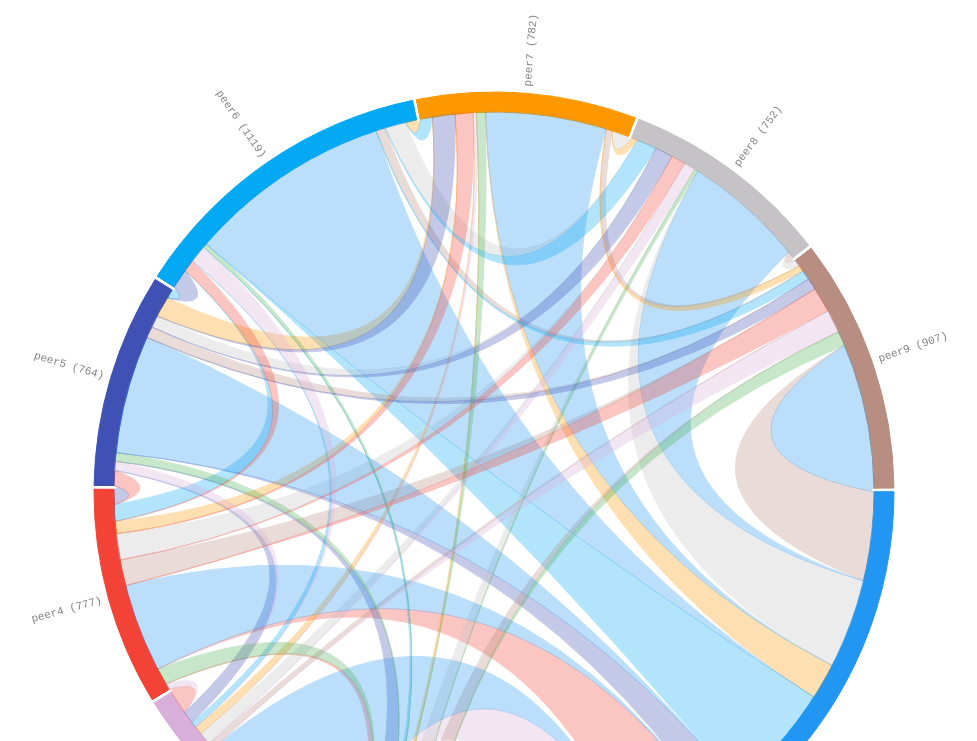
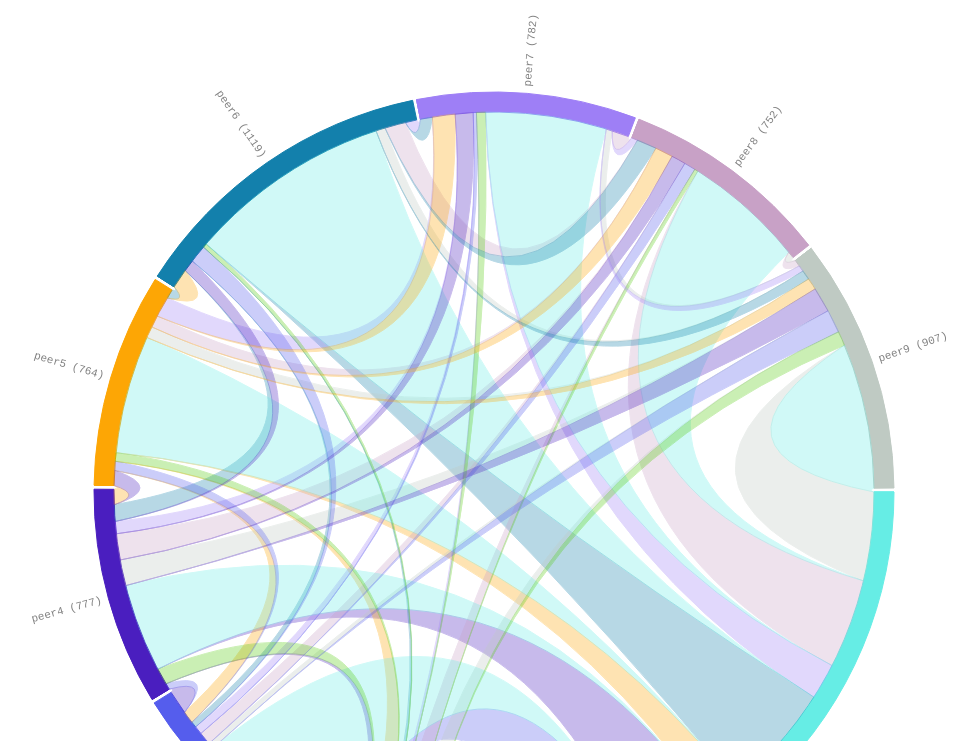
Before and after one commit to zebbra/uxmesh, a website: page public/index.html in a window 1280 px wide. Shown: the part 59-800 px from the top of the page, without its empty margins (146-1123 px from the left). Drawn offline with nearby package versions, Linux system fonts and the light colour scheme.

Commit message:
implemented dynamic color handling for chord diagram

```diff
--- a/index.html
+++ b/public/index.html
@@ -92,102 +92,30 @@
     [ 'peer9', 'peer6', 36],
     [ 'peer9', 'peer7', 23],
     [ 'peer9', 'peer8', 25]
-  ]
+  ];
 
-  // OLD COLORS
-  // let colors = {
-  //     "Jack": "#da4480",
-  //     "Lucas": "#5ab449",
-  //     "Tiffany": "#7f5acd",
-  //     "Andrew": "#aab740",
-  //     "Figs": "#ce58c0",
-  //     "Jaume": "#50a26e",
-  //     "Paul": "#d1434b",
-  //     "Shane": "#45c0bc",
-  //     "Peter F": "#ce5929",
-  //     "Luis": "#4e7bda",
-  //     "Stephen": "#d49d3c",
-  //     "Peter B": "#6660a3",
-  //     "Ziggy": "#7b853c",
-  //     "Deise": "#b58dde",
-  //     "Ferg": "#97622e",
-  //     "Nick": "#609dd6",
-  //     "John": "#e29074",
-  //     "Brian": "#9c4b88",
-  //     "Kevin": "#ab505f",
-  //     "Mark": "#dc85b6",
-  //     "Mick": "#ab97a0"
-  // };
+  function getUniqIds(data) {
+    let flattenAndWithoutNumbers =  [].concat(...data).filter((item) => {
+      return (parseInt(item) != item); //get rid of last column which contains only numbers, we just need to proceed with the string-id's
+    });
 
-  // COLORS PALETTE
-  // let colors = {
-  //     "Jack": "#F34336",
-  //     "Lucas": "#E81E63",
-  //     "Tiffany": "#9C27B0",
-  //     "Andrew": "#673AB7",
-  //     "Figs": "#3F51B5",
-  //     "Jaume": "#2196F2",
-  //     "Paul": "#03A9F3",
-  //     "Shane": "#00BCD3",
-  //     "Peter F": "#009688",
-  //     "Luis": "#4CAF50",
-  //     "Stephen": "#8BC24A",
-  //     "Peter B": "#CCDB39",
-  //     "Ziggy": "#FEEA3B",
-  //     "Deise": "#FEC007",
-  //     "Ferg": "#FE9800",
-  //     "Nick": "#FE5722",
-  //     "John": "#795548",
-  //     "Brian": "#9E9E9E",
-  //     "Kevin": "#607D8B",
-  //     "Mark": "#374046",
-  //     "Mick": "#DC85B6"
-  // };
+    return [...new Set(flattenAndWithoutNumbers)]; //return new array with Set constructor, to avoid dupplicates
+  }
 
-  // SORTED COLORS
-  let colors = {
-    "peer1": "#2196F2",
-    "peer2": "#4CAF50",
-    "peer3": "#D7AFDA",
-    "peer4": "#F34336",
-    "peer5": "#3F51B5",
-    "peer6": "#03A9F3",
-    "peer7": "#FE9800",
-    "peer8": "#C5C3C5",
-    "peer9": "#B78E81",
-    "Luis": "#8BC24A",
-    "Stephen": "#F5C6F4",
-    "Peter B": "#FE5722",
-    "Ziggy": "#DC85B6",
-    "Deise": "#9C27B0",
-    "Ferg": "#673AB7",
-    "Nick": "#FEC007",
-    "John": "#00BCD3",
-    "Brian": "#E81E63",
-    "Kevin": "#009688",
-    "Mark": "#CCDB39",
-    "Mick": "#FEEA3B"
-  };
+  function makeColorsForIds(data) {
+    return getUniqIds(data).reduce((obj, key) => ({ ...obj, [key]: "#" + (Math.random().toString(16) + "000000").slice(2, 8)}), {}) //add for each id a generated color and return a new array
+  }
 
-  let people = [ 'Jack', 'Lucas', 'Tiffany', 'Andrew', 'Figs', 'Jaume', 'Paul', 'Shane', 'Peter F', 'Luis', 'Stephen', 'Peter B', 'Ziggy', 'Deise', 'Ferg', 'Nick', 'John', 'Brian', 'Kevin', 'Mark', 'Mick' ];
-
-  let sortOrder = people.sort();
-
-  // let sortOrder = [
-  //     "Arsenal", "Aston Villa", "Bournemouth", "Chelsea", "Crystal Palace", "Everton", "Leicester City", "Liverpool", "Manchester City", "Manchester Utd", "Newcastle Utd", "Norwich City", "Southampton", "Stoke City", "Sunderland", "Swansea City", "Tottenham", "Watford", "West Bromwich", "West Ham Utd"
-  // ];
-
-  function sort(a, b) { return d3.ascending(sortOrder.indexOf(a), sortOrder.indexOf(b)); }
+  let idsAndColors = makeColorsForIds(data);
 
   let ch = viz.ch().data(data)
           .padding(.01)
-          .sort(sort)
           .innerRadius(380)
           .outerRadius(400)
           .duration(1000)
           .chordOpacity(0.3)
           .labelPadding(.03)
-          .fill(function(d) { return colors[d]; });
+          .fill(function(d) { return idsAndColors[d]; });
 
   let width = 1200,
           height = 1100;
--- a/styles.css
+++ b/public/styles.css
@@ -1,7 +1,3 @@
-body {
-    font-family: 'Roboto', sans-serif;
-}
-
 .title {
     position: absolute;
     margin-left: 25px;
--- a/server.js
+++ b/server.js
@@ -9,7 +9,7 @@ const io = require('socket.io')(server);
 const pd = require('pretty-data').pd
 
 const DEFAULT_PEER_COUNT = 50;
-app.use(express.static(__dirname));
+app.use(express.static("public"));
 app.get('/js/bundle.js', browserify(['debug', 'lodash', 'socket.io-client', 'simple-peer', {'./client.js': {run: true}}]));
 
 
```
Also changed, not shown: public/viz.js (renamed from viz.js).
